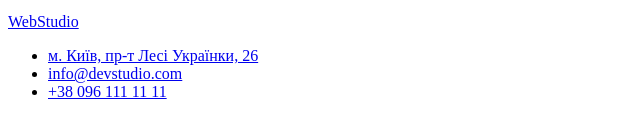
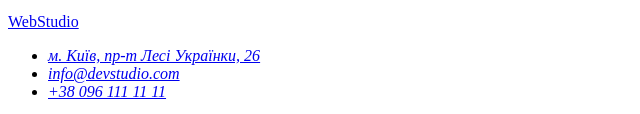
Before and after one commit to FlowMaster83/goit-markup-hw-01, a plain HTML site: page index.html in a window 1280 px wide. Shown: the part 2939-3053 px from the top of the page, 0-640 px from the left. Drawn offline with Linux system fonts and the light colour scheme.

Commit message:
Update index.html
fixed some bugs

```diff
--- a/index.html
+++ b/index.html
@@ -102,12 +102,12 @@
 
     <footer>
         <a href="./index.html">WebStudio</a>
-        <adress>
+        <address>
                 <ul>
                     <li>
                     <a href="https://goo.gl/maps/PK4acPdhrwXjEn6c6"
                     target="_blank"
-                    rel="noreferer noopener nofollow">
+                    rel="noreferrer noopener nofollow">
                     м. Київ, пр-т Лесі Українки, 26</a>
                     </li>
                     <li>
@@ -117,6 +117,6 @@
                     <a href="tel:+380961111111">+38 096 111 11 11</a>
                     </li>
                 </ul>
-        </adress>
+        </address>
     </footer>
 </html>
```
